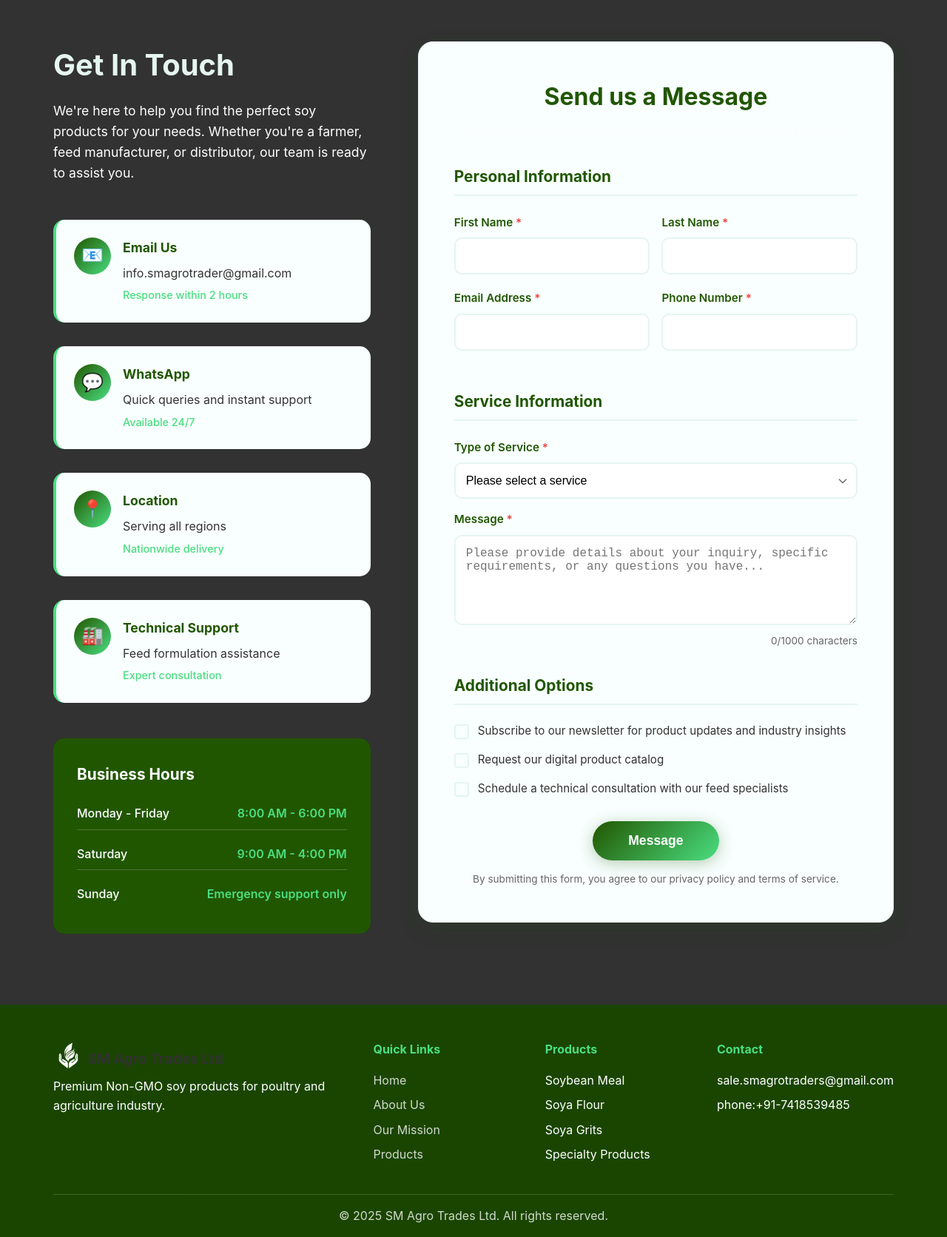
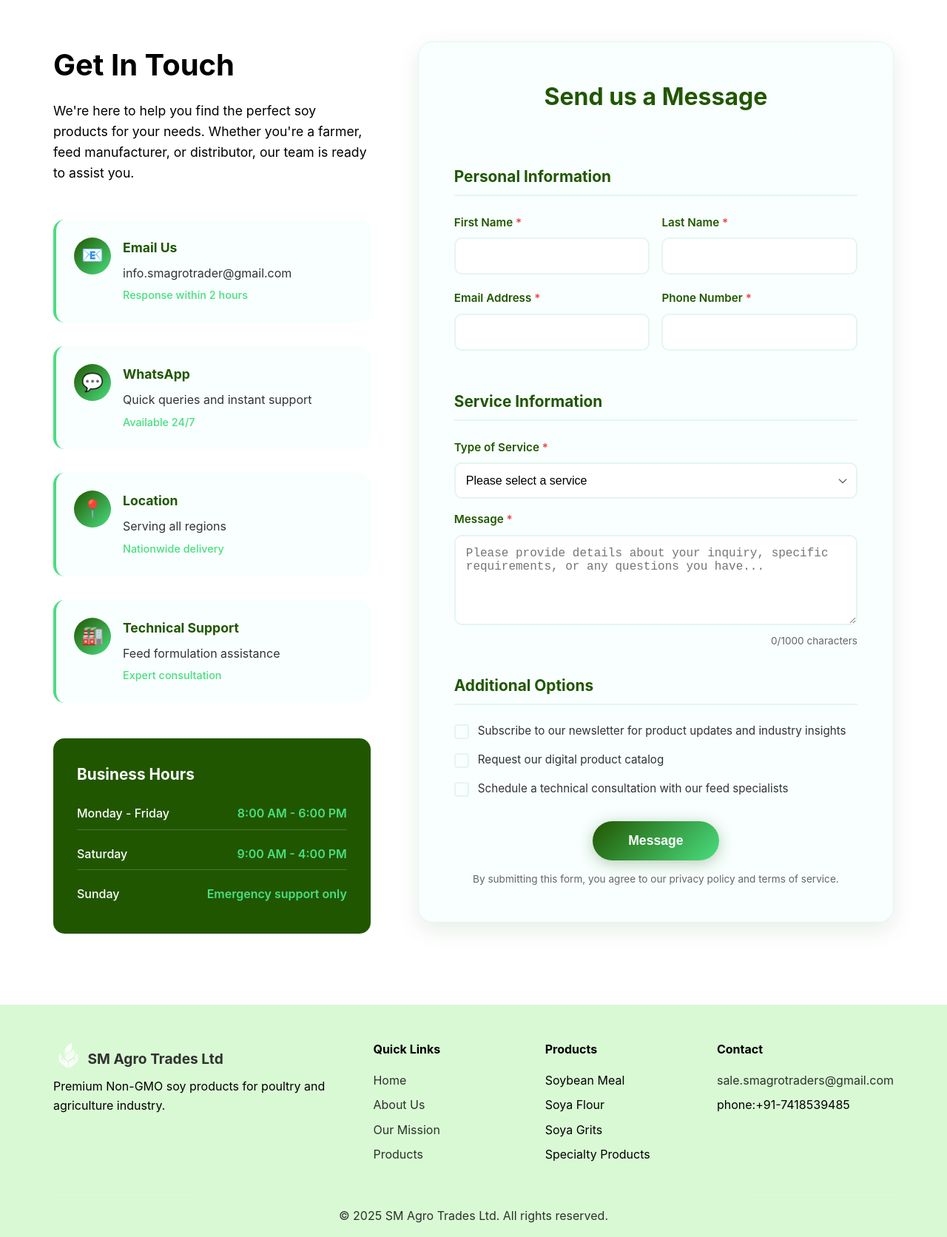
Before and after one commit to sharanmuraildharan/Sm-agro-Traders-Ltd, a plain HTML site: page contact-us/contact.html in a window 1280 px wide. Shown: the part 840-2512 px from the top of the page at 74% size. Drawn offline with Linux system fonts and the light colour scheme.

Commit message:
UPDATE IN CONTACT UI

```diff
--- a/contact-us/contact.html
+++ b/contact-us/contact.html
@@ -46,7 +46,7 @@
       <div class="contact-wrapper">
         <!-- Contact Information -->
         <div class="contact-info">
-          <h2>Get In Touch</h2>
+          <h2 style="color: black;">Get In Touch</h2>
           <p class="contact-description">
             We're here to help you find the perfect soy products for your needs. Whether you're a farmer, feed manufacturer, or distributor, our team is ready to assist you.
           </p>
@@ -342,7 +342,7 @@
         <div class="footer-section">
           <h4>Contact</h4>
           <ul>
-             <li>sale.smagrotraders@gmail.com</li>
+             <li><a href="mailto:sale.smagrotraders@gmail.com" >sale.smagrotraders@gmail.com</a></li>
             <li>phone:+91-7418539485</li>
           </ul>
         </div>
--- a/contact-us/style-contact.css
+++ b/contact-us/style-contact.css
@@ -35,7 +35,7 @@ body {
 }
 
 .navbar.scrolled {
-  background: rgb(255, 255, 255);
+  background: rgb(217, 249, 212);
   padding: 0.5rem 0;
   box-shadow: 0 2px 20px rgba(0, 0, 0, 0.1);
 }
@@ -175,7 +175,7 @@ body {
 /* Contact Section */
 .contact-section {
   padding: 6rem 0;
-  background: #313231;
+  background: #ffffff;
 }
 
 .contact-wrapper {
@@ -188,13 +188,16 @@ body {
 /* Contact Info */
 .contact-info h2 {
   font-size: 2.5rem;
-  color: #215600;
+  color: #000000;
   margin-bottom: 1rem;
+}
+.contact-header h2{
+color: #000000;
 }
 
 .contact-description {
   font-size: 1.1rem;
-  color: #fefefe;
+  color: #000000;
   margin-bottom: 3rem;
   line-height: 1.6;
 }
@@ -598,8 +601,8 @@ body {
 
 /* Footer */
 .footer {
-  background: #1a4500;
-  color: white;
+  background: rgb(217, 249, 212);
+  color: rgb(0, 0, 0);
   padding: 3rem 0 1rem;
 }
 
@@ -612,7 +615,7 @@ body {
 
 .footer-section h4 {
   margin-bottom: 1rem;
-  color: #4ade80;
+  color: #000000;
 }
 
 .footer-section ul {
@@ -624,7 +627,7 @@ body {
 }
 
 .footer-section ul li a {
-  color: white;
+  color: black;
   text-decoration: none;
   opacity: 0.8;
   transition: opacity 0.3s ease;
```
